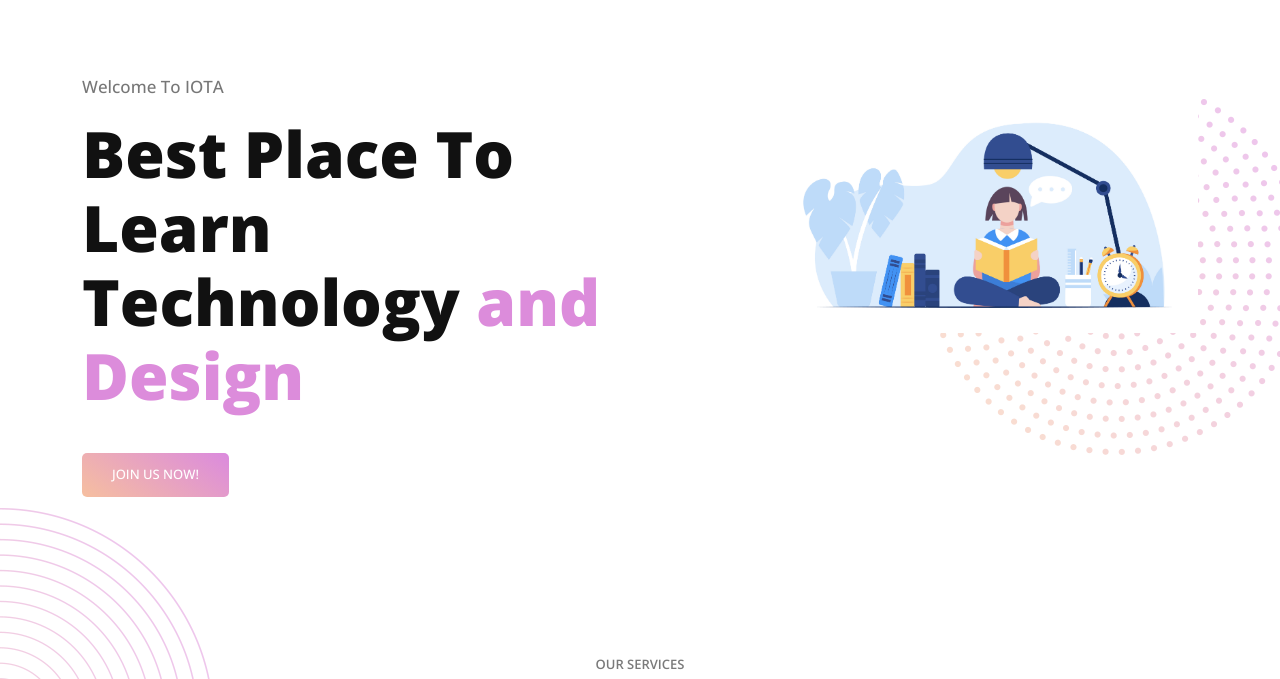
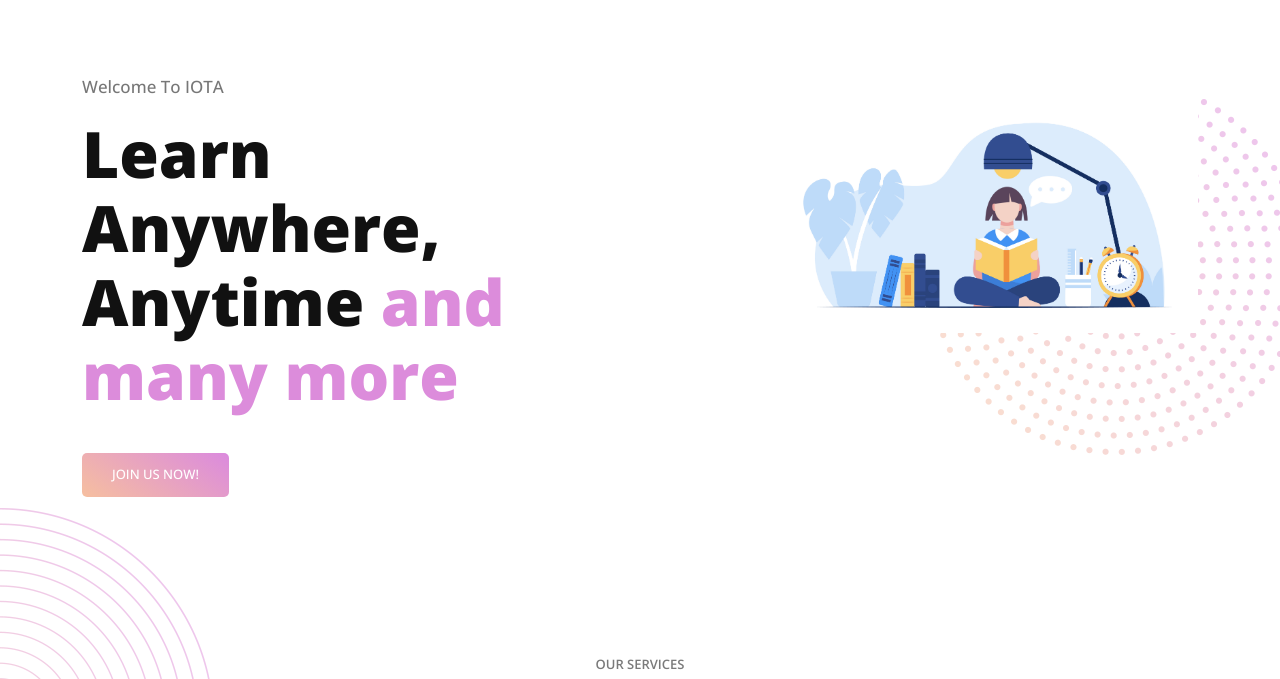
Before and after one commit to sanmitha-shetty/iota-2, a plain HTML site: page index.html in a window 1280 px wide. Shown: the part 103-782 px from the top of the page. Drawn offline with nearby package versions, Linux system fonts and the light colour scheme.

Commit message:
modify the header

```diff
--- a/index.html
+++ b/index.html
@@ -71,7 +71,7 @@
         <div class="col-lg-6 align-self-center">
           <div class="header-text">
             <h6>Welcome to IOTA</h6>
-            <h2>Best Place To Learn Technology <em> and Design</em></h2>
+            <h2>Learn Anywhere, Anytime <em> and many more </em></h2>
             <div class="main-button-gradient">
               <div class="scroll-to-section"><a href="#contact-section">Join Us Now!</a></div>
             </div>
```
